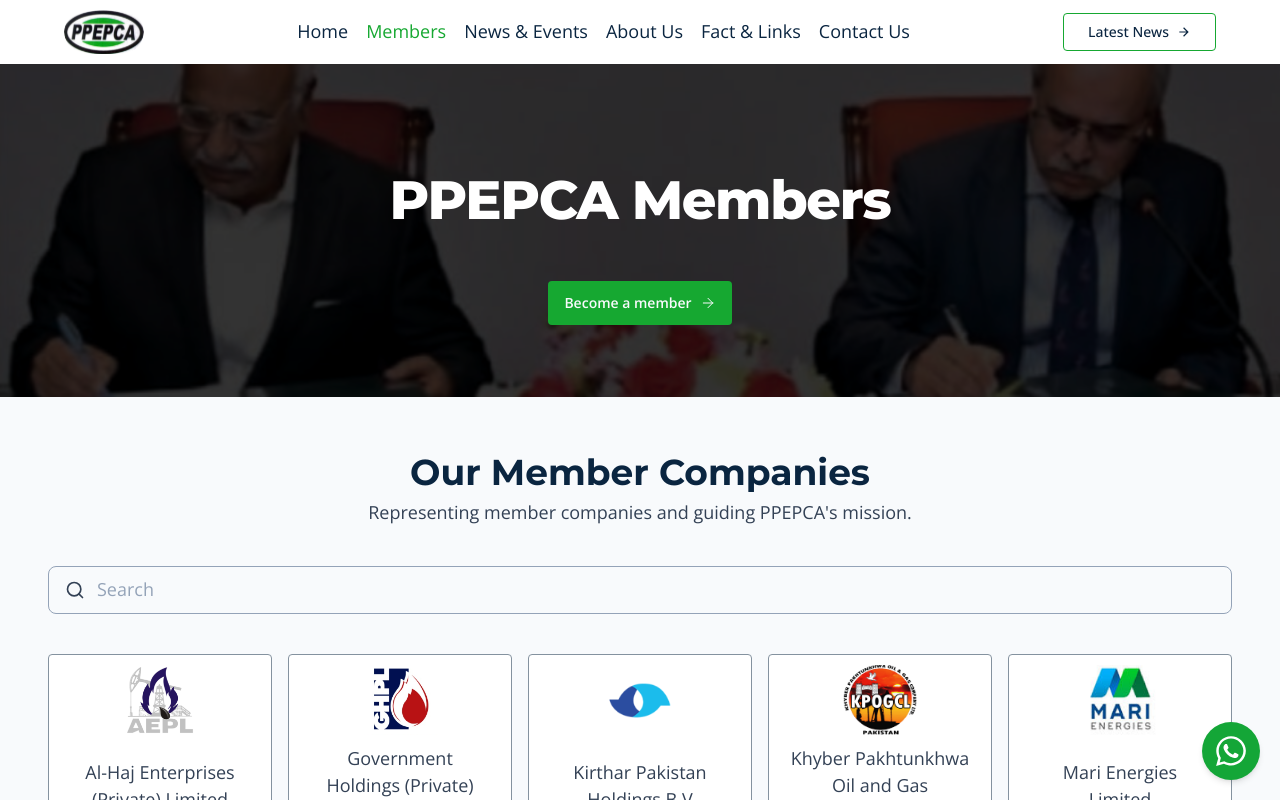
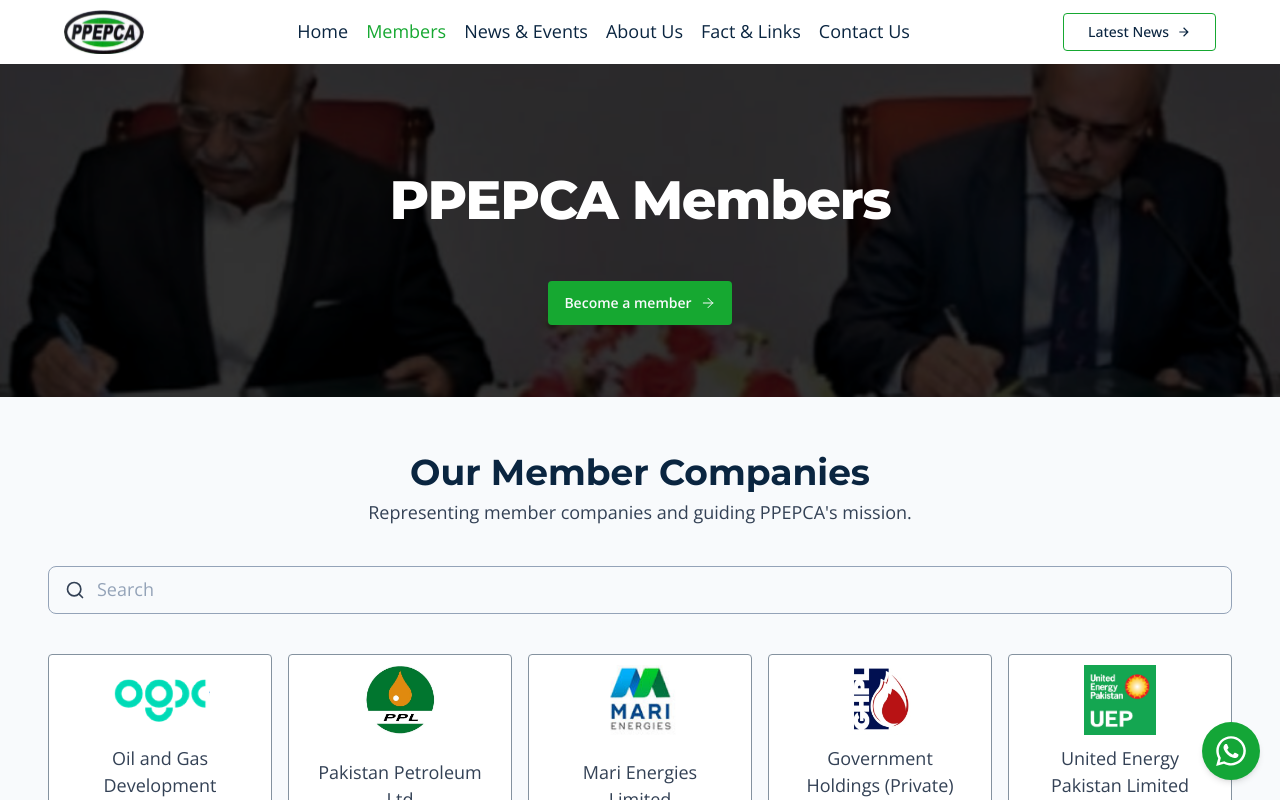
Before and after one commit to Shahbazh1/ppeca, a Next.js app in the folder ppeca/: page /members in a window 1280 px wide. Built offline with nearby package versions, Linux system fonts and the light colour scheme.

Commit message:
fixed logos and companies card sequence

```diff
--- a/ppeca/src/components/home/MembrsSection.tsx
+++ b/ppeca/src/components/home/MembrsSection.tsx
@@ -5,7 +5,7 @@
 import { IoMdArrowForward } from "react-icons/io";
 
 import members_sec_BG from "../../../public/images/members_sec_BG.jpg";
-import kufpec_manager from "../../../public/images/kufpec_manager.png";
+import IMG_0100 from "../../../public/images/IMG_0100.jpg";
 
 // Logos
 import PPL_LOGO from "../../../public/images/companies_logo/PPL_LOGO.jpg";
@@ -21,21 +21,23 @@
 import MOL_LOGO from "../../../public/images/companies_logo/MOL_LOGO.jpg";
 import OGX_LOGO from "../../../public/images/companies_logo/OGX_LOGO.png";
 import OP_LOGO from "../../../public/images/companies_logo/OP_LOGO.jpg";
+import KUFPEC_LOGO from "../../../public/images/companies_logo/KUFPEC_LOGO.png";
 
 const logos = [
+  OGX_LOGO,
   PPL_LOGO,
+  MARI_LOGO,
+  GHPL_LOGO,
+  UEP_LOGO,
+  POL_LOGO,
+  PGNIG_LOGO,
   PRIME_LOGO,
-  PGNIG_LOGO,
-  POL_LOGO,
+  MOL_LOGO,
+  OP_LOGO,
+  AEPL_LOGO,
+  KUFPEC_LOGO,
   SAIF_LOGO,
-  UEP_LOGO,
-  AEPL_LOGO,
-  GHPL_LOGO,
   KPOGCL_LOGO,
-  MARI_LOGO,
-  MOL_LOGO,
-  OGX_LOGO,
-  OP_LOGO,
 ];
 
 export default function TestimonialSection() {
@@ -87,10 +89,10 @@
       <div className="relative z-10 flex flex-col items-center text-center max-w-2xl px-4 sm:px-6">
         <div className="w-16 h-16 sm:w-20 sm:h-20 md:w-24 md:h-24 rounded-full overflow-hidden mb-4 relative">
           <Image
-            src={kufpec_manager}
+            src={IMG_0100}
             alt={testimonial.name}
             fill
-            className="object-cover bg-white/100"
+            className="object-cover "
             loading="lazy"
           />
         </div>
--- a/ppeca/src/components/members/LeadershipSection.tsx
+++ b/ppeca/src/components/members/LeadershipSection.tsx
@@ -9,66 +9,81 @@
 import mari_ceo from "../../../public/images/mari_ceo.png";
 import kufpec_manager from "../../../public/images/kufpec_manager.png";
 import kpogc_ceo from "../../../public/images/kpogc_ceo.png";
-
+import  Secretary_General_PPEPCA  from "../../../public/images/Secretary_General_PPEPCA.png";
 /* =======================
    DATA (single source)
 ======================= */
 const leaders = [
   {
+    role: "Chairman PPEPCA",
     name: "Mr. Ali Taha Al Temimi",
     title: "Country Manager",
-    company: "KUFPEC",
+    company: "Kufpec Pakistan B.V",
     image: kufpec_manager,
   },
   {
+    role: "Senior Vice Chairman PPEPCA",
     name: "Mr. Kamran Ajmal Mian",
     title: "Chief Executive Officer",
-    company: "PPL",
+    company: "Prime Global Energies Ltd.",
     image: ppl_ceo,
   },
   {
+    role: "Vice Chairman PPEPCA",
     name: "Mr. Andrzej Kaczorowski",
     title: "Managing Director",
-    company: "POGC",
+    company: "Polish Oil & Gas Company",
     image: pogc_md,
   },
   {
+    role: "Member Executive Committee",
     name: "Mr. Nasir Khan",
     title: "Chief Executive Officer",
-    company: "KPOGCL",
+    company: "Khyber Pakhtunkhwa Oil & Gas Company Ltd.",
     image: kpogc_ceo,
   },
   {
+    role: "Member Executive Committee",
     name: "Mr. Faheem Haider",
     title: "Managing Director / CEO",
-    company: "MARI",
+    company: "Mari Energies Ltd.",
     image: mari_ceo,
   },
   {
-    name: "Laszlo Zsolt Adam",
+    role: "Member Executive Committee",
+    name: "Mr. Laszlo Zsolt Adam",
     title: "Managing Director / CEO",
-    company: "MOL",
+    company: "MOL Pakistan Oil & Gas Company B.V.",
     image: mol_ceo,
   },
   {
-    name: "Kamran Ahmed",
+    role: "Member Executive Committee",
+    name: "Mr. Kamran Ahmed",
     title: "Chief Executive Officer",
-    company: "Orient Petroleum",
+    company: "Orient Petroleum Inc.",
     image: orient_petroleum_ceo,
   },
   {
-    name: "Jehangir Saifullah Khan",
+    role: "Member Executive Committee",
+    name: "Mr. Jehangir Saifullah Khan",
     title: "Chief Executive Officer",
-    company: "SEL",
+    company: "Saif Energy Limited",
     image: sel_ceo,
   },
   {
-    name: "Zaheer Alam",
+    role: "Member Executive Committee",
+    name: "Mr. Muhammad Zaheer Alam",
     title: "President",
-    company: "UEP",
+    company: "United Energy Pakistan",
     image: uep_president,
   },
+  {
+    role: " Secretary General PPEPCA",
+    name: "Mr. Ibrar Khan",
+    image: Secretary_General_PPEPCA,
+  },
 ];
+
 
 export default function LeadershipSection() {
   return (
@@ -100,7 +115,7 @@
           ))}
         </div>
 
-        <div className="font-medium py-6 w-fit">
+        {/* <div className="font-medium py-6 w-fit">
                   <h2 className="text-[#0A2540] font-['Open_Sans'] text-[1.25rem] sm:text-[1.375rem] md:text-[1.4275rem] lg:text-[1.75rem] mb-3">
                     Executive Committees
                   </h2>
@@ -122,6 +137,27 @@
                       Corporate Affairs Committee
                     </li>
                   </ul>
+                </div> */}
+
+                <div className="font-medium py-6 w-fit">
+                  <h2 className="text-[#0A2540] font-['Open_Sans'] text-[1.25rem] sm:text-[1.375rem] md:text-[1.4275rem] lg:text-[1.75rem] mb-3">
+                    Expert Committees
+                  </h2>
+
+                  <ul className="list-disc pl-5 space-y-[6px]">
+                    <li className="text-[#0A2540] text-[0.875rem] sm:text-[0.9375rem] md:text-[1rem] lg:text-[1.125rem] font-normal leading-[1.4]">
+                      Policy & Rules Committee
+                    </li>
+                    <li className="text-[#0A2540] text-[0.875rem] sm:text-[0.9375rem] md:text-[1rem] lg:text-[1.125rem] font-normal leading-[1.4]">
+                      Fiscal Affairs Committee
+                    </li>
+                    <li className="text-[#0A2540] text-[0.875rem] sm:text-[0.9375rem] md:text-[1rem] lg:text-[1.125rem] font-normal leading-[1.4]">
+                      Corporate Affairs Committee
+                    </li>
+                    <li className="text-[#0A2540] text-[0.875rem] sm:text-[0.9375rem] md:text-[1rem] lg:text-[1.125rem] font-normal leading-[1.4]">
+                      HSE & Security Affairs
+                    </li>
+                  </ul>
                 </div>
       </div>
     </section>
@@ -130,12 +166,13 @@
 
 interface Props {
   name: string;
-  title: string;
-  company: string;
+  title ?: string;
+  company ?: string;
   image: StaticImageData;
+  role?: string;
 }
 
-function LeaderCard({ name, title, company, image }: Props) {
+function LeaderCard({ name, title, company, image, role }: Props) {
   return (
     <div
       className="
@@ -163,8 +200,12 @@
           </p>
 
           <p className="mt-[2%] lg:text-[0.9rem] md:text-[0.7rem] text-[0.63rem]  text-[#0A2540]">
+            {role}
+          </p>
+
+          {/* <p className="mt-[2%] lg:text-[0.9rem] md:text-[0.7rem] text-[0.63rem]  text-[#0A2540]">
             {title}
-          </p>
+          </p> */}
 
           <p className="mt-[2%] lg:text-[0.9rem] md:text-[0.7rem] text-[o.43rem]  font-medium text-[#16A831]">
             {company}
--- a/ppeca/src/components/members/MemberCompanies.tsx
+++ b/ppeca/src/components/members/MemberCompanies.tsx
@@ -27,24 +27,24 @@
 }
 
 const companies: Company[] = [
-  { id: 1, name: "Al-Haj Enterprises (Private) Limited", logo: AEPL_LOGO },
-  { id: 2, name: "Government Holdings (Private) Limited", logo: GHPL_LOGO },
-  { id: 3, name: "Kirthar Pakistan Holdings B.V", logo: KUFPEC_LOGO },
+  { id: 1, name: "Oil and Gas Development Company Limited", logo: OGX_LOGO },
+  { id: 2, name: "Pakistan Petroleum Ltd", logo: PPL_LOGO },
+  { id: 3, name: "Mari Energies Limited", logo: MARI_LOGO },
+  { id: 4, name: "Government Holdings (Private) Limited", logo: GHPL_LOGO },
+  { id: 5, name: "United Energy Pakistan Limited (UEPL)", logo: UEP_LOGO },
+  { id: 6, name: "Pakistan Oilfields Ltd", logo: POL_LOGO },
+  { id: 7, name: "Polish Oil and Gas Company", logo: PGNIG_LOGO },
+  { id: 8, name: "Prime Global Energies Limited", logo: PRIME_LOGO },
+  { id: 9, name: "MOL Pakistan Oil and Gas Co. B.V.", logo: MOL_LOGO },
+  { id: 10, name: "Orient Petroleum Inc", logo: OP_LOGO },
+  { id: 11, name: "Al-Haj Enterprises (Private) Limited", logo: AEPL_LOGO },
+  { id: 12, name: "Kirthar Pakistan Holdings B.V", logo: KUFPEC_LOGO },
+  { id: 13, name: "Saif Energy Limited", logo: SAIF_LOGO },
   {
-    id: 4,
+    id: 14,
     name: "Khyber Pakhtunkhwa Oil and Gas Company Limited",
     logo: KPOGCL_LOGO,
   },
-  { id: 5, name: "Mari Energies Limited", logo: MARI_LOGO },
-  { id: 6, name: "MOL Pakistan Oil and Gas Co. B.V.", logo: MOL_LOGO },
-  { id: 7, name: "Oil and Gas Development Company Limited", logo: OGX_LOGO },
-  { id: 8, name: "Orient Petroleum Inc", logo: OP_LOGO },
-  { id: 9, name: "Polish Oil and Gas Company", logo: PGNIG_LOGO },
-  { id: 10, name: "Pakistan Oilfields Ltd", logo: POL_LOGO },
-  { id: 11, name: "Pakistan Petroleum Ltd", logo: PPL_LOGO },
-  { id: 12, name: "Prime Global Energies Limited", logo: PRIME_LOGO },
-  { id: 13, name: "Saif Energy Limited", logo: SAIF_LOGO },
-  { id: 14, name: "United Energy Pakistan Limited (UEPL)", logo: UEP_LOGO },
 ];
 
 export default function MemberCompanies() {
@@ -124,8 +124,6 @@
             );
           })}
         </div>
-
-
       </div>
     </section>
   );
@@ -155,7 +153,8 @@
         {name}
       </p>
 
-      <button aria-label={`View profile of ${name}`}
+      <button
+        aria-label={`View profile of ${name}`}
         onClick={() => router.push(`/members/membersPage?id=${id}`)}
         className="cursor-pointer bg-[#16A831] hover:bg-[#128a28] font-['Open_Sans'] text-[#FFFFFF] text-[0.75rem] sm:text-[0.8rem] md:text-[0.8rem] lg:text-[1rem] px-2 sm:px-3 md:px-2 lg:px-4 py-1 sm:py-1.5 md:py-1 lg:py-2 rounded-sm hover:bg-[#16A831] transition"
       >
```
Also changed, not shown: ppeca/public/images/IMG_0100.jpg (added), ppeca/public/images/Secretary_General_PPEPCA.png (renamed from ppeca/public/images/chairman_img.png).
